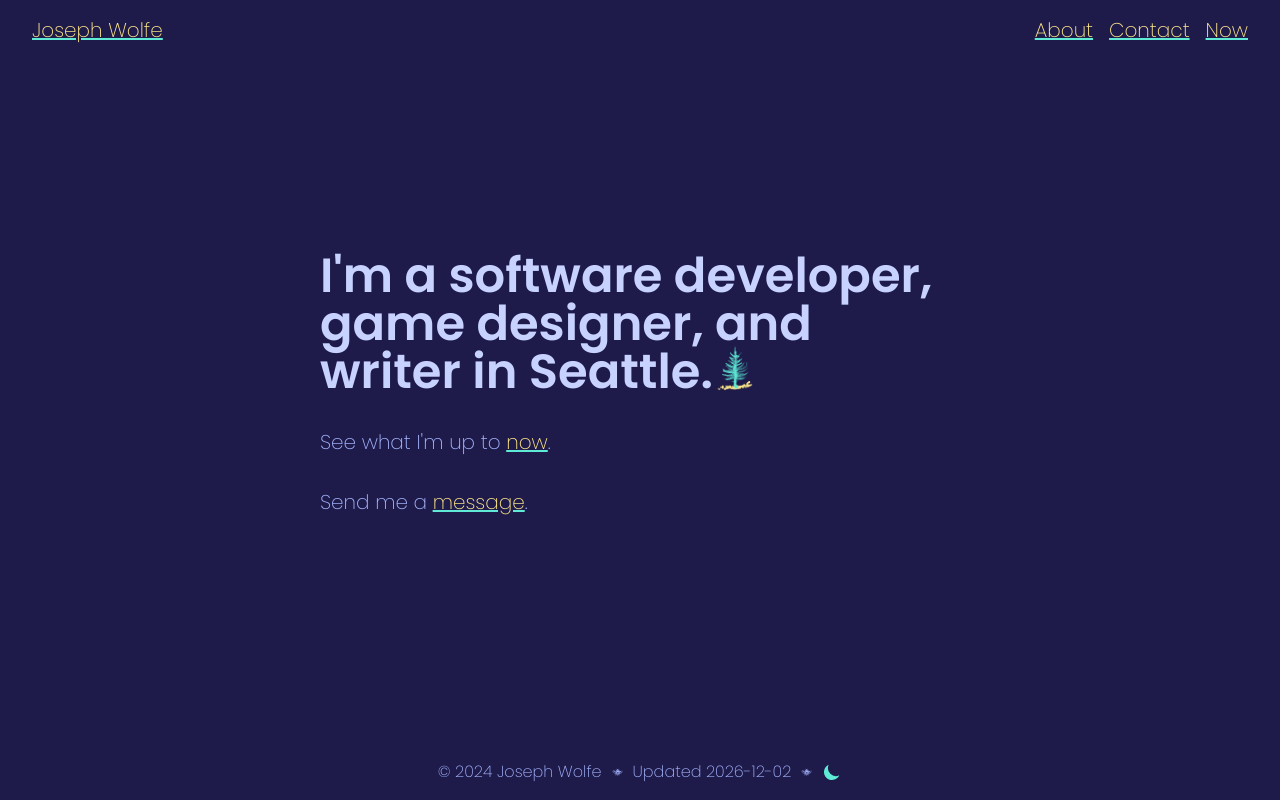
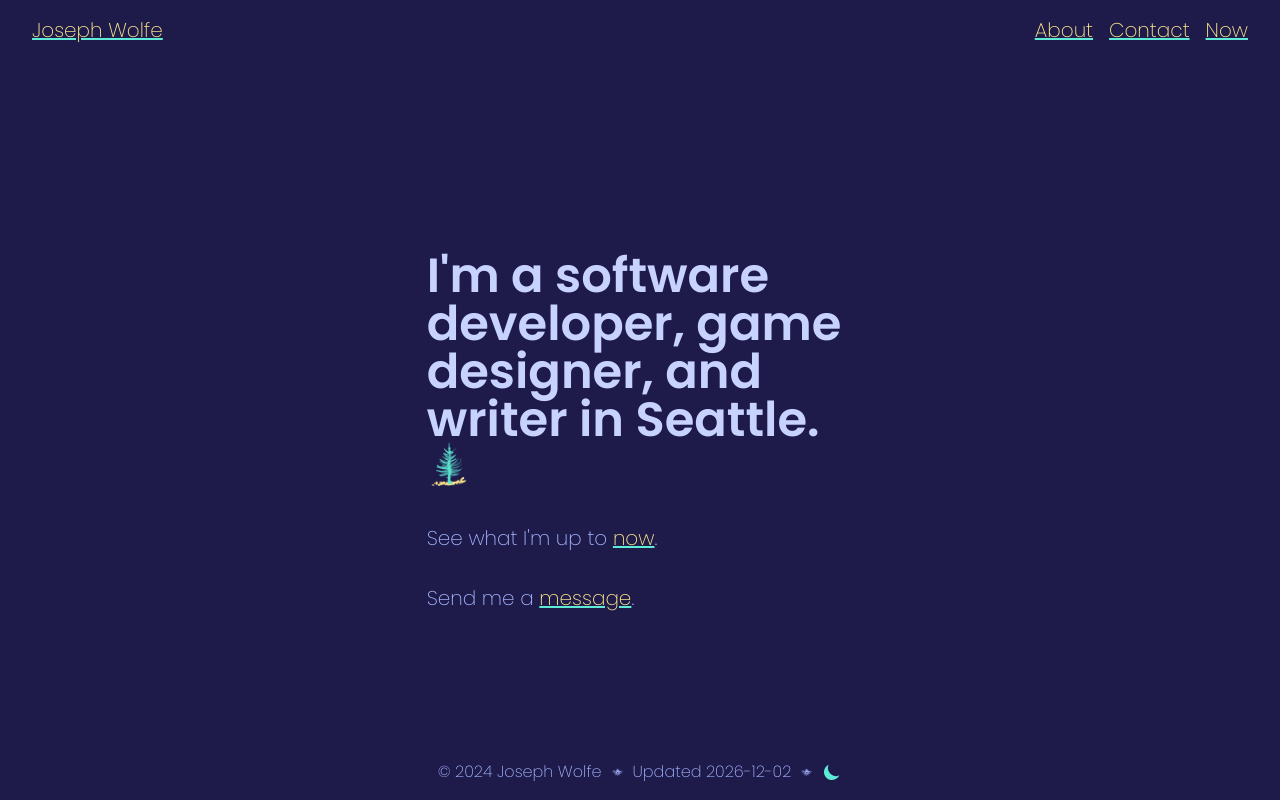
Before and after one commit to CharmedSatyr/personal-website, a Next.js app: page / in a window 1280 px wide. Built offline with nearby package versions, Linux system fonts and the light colour scheme.

Commit message:
Fix path; narrow layout width

```diff
--- a/app/layout.tsx
+++ b/app/layout.tsx
@@ -67,7 +67,7 @@ const RootLayout = ({ children }: { children: React.ReactNode }) => {
 				<ThemeProviders>
 					<Header />
 
-					<main className="mb-auto w-10/12 pt-10 md:w-8/12 md:pt-20 lg:w-6/12">
+					<main className="mb-auto w-10/12 pt-10 md:w-8/12 md:pt-20 lg:w-6/12 xl:w-4/12">
 						{children}
 					</main>
 
--- a/constants/blogDir.ts
+++ b/constants/blogDir.ts
@@ -1,3 +1,3 @@
-const blogDir = "@/data/blog";
+const blogDir = "./data/blog";
 
 export default blogDir;
```
